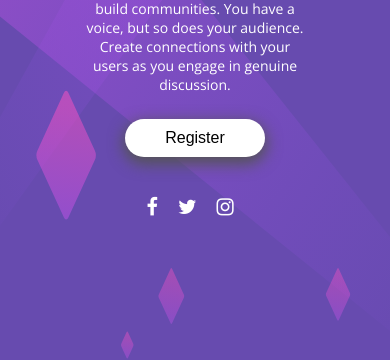
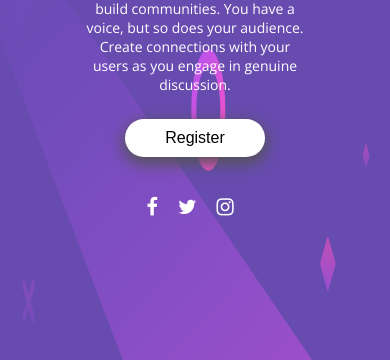
Before and after one commit to distephano30/huddle-landing-page-with-single-introductory-section-master, a plain HTML site: page index.html in a window 390 px wide. Shown: the part 484-844 px from the top of the page. Drawn offline with nearby package versions, Linux system fonts and the light colour scheme.

Commit message:
Update style.css

```diff
--- a/style.css
+++ b/style.css
@@ -75,14 +75,6 @@ footer{
 }
 
 @media (max-width:1024px) {
-  body{
-   margin: 0;
-   font-family: 'Open Sans', sans-serif;
-   background-color: var(--violet);
-   background-image: url('images/bg-mobile.svg');
-   background-size: 100% 100vh;
-   background-repeat: no-repeat;
-  }
   main{
     width: 70%;
     margin: auto;
```
